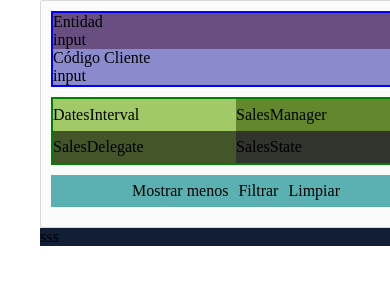
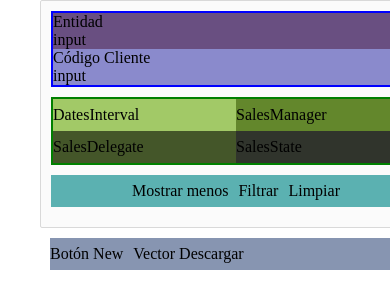
Before and after one commit to Aluonam/pantallaANT, a Next.js app: page /pantallaANT/screenPlanesDeCompra/components/filters/Filters in a window 390 px wide. Shown: the top 308 px of the page. Built offline with nearby package versions, Linux system fonts and the light colour scheme.

Commit message:
feat: style responsive

```diff
--- a/pages/pantallaANT/screenPlanesDeCompra/components/filters/Filters.jsx
+++ b/pages/pantallaANT/screenPlanesDeCompra/components/filters/Filters.jsx
@@ -3,16 +3,19 @@ import styleFilters from './Filters.module.css'
 import FilterEntityAndClientCode from './filtersComponents/filterEntityAndClientCode/FilterEntityAndClientCode'
 import FilterDatesAndState from './filtersComponents/filterDatesAndState/FilterDatesAndState'
 import FilterButtonClear from './filtersComponents/filterButtonsClear/FilterButtonClear'
+import FilterButtonsNewAndDownload from './filtersComponents/filterButtonsNewAndDownload/FilterButtonsNewAndDownload'
 
 const Filters = () => {
   return (
     <div className={styleFilters.filters}>
         <div className={styleFilters.filters_inputs}>
-       <FilterEntityAndClientCode></FilterEntityAndClientCode>
-       <FilterDatesAndState></FilterDatesAndState>
-       <FilterButtonClear></FilterButtonClear>
+          <FilterEntityAndClientCode></FilterEntityAndClientCode>
+          <FilterDatesAndState></FilterDatesAndState>
+          <FilterButtonClear></FilterButtonClear>
         </div>
-        <div className={styleFilters.filters_buttons}>sss</div>
+        <div className={styleFilters.filters_buttons}>
+          <FilterButtonsNewAndDownload></FilterButtonsNewAndDownload>
+        </div>
     </div>
   )
 }
--- a/pages/pantallaANT/screenPlanesDeCompra/components/filters/Filters.module.css
+++ b/pages/pantallaANT/screenPlanesDeCompra/components/filters/Filters.module.css
@@ -15,7 +15,9 @@
 }
 
 .filters_buttons{
-    width: 100%;
-    height: 25%;
-    background-color: rgb(18, 30, 54);
+    height: 32px;
+    background-color: rgb(135, 149, 177);
+    display: flex;
+    align-items: center;
+    margin: 10px;
 }
--- /dev/null
+++ b/pages/pantallaANT/screenPlanesDeCompra/components/filters/filtersComponents/filterButtonsNewAndDownload/FilterButtonsNewAndDownload.jsx
@@ -0,0 +1,14 @@
+import React from 'react'
+import styleFilterButtonsNewAndDownload from './FilterButtonsNewAndDownload.module.css'
+
+const FilterButtonsNewAndDownload = () => {
+  return (
+    <div className={styleFilterButtonsNewAndDownload.buttons}>
+        <a>Botón New</a>
+        <a>Vector Descargar</a>
+
+    </div>
+  )
+}
+
+export default FilterButtonsNewAndDownload
--- /dev/null
+++ b/pages/pantallaANT/screenPlanesDeCompra/components/filters/filtersComponents/filterButtonsNewAndDownload/FilterButtonsNewAndDownload.module.css
@@ -0,0 +1,5 @@
+
+.buttons{
+    display: flex;
+    gap: 10px;
+}
```
